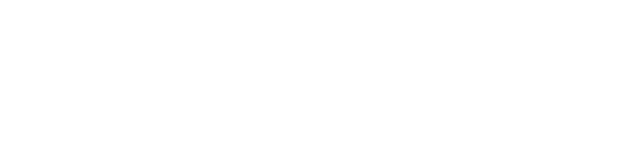
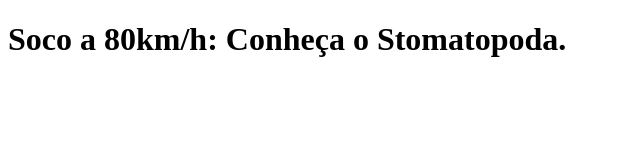
Before and after one commit to LucasEchebeste/trybe-exerc-cios, a plain HTML site: page fundamentos/introducao-html-css/dia04-html-semantico/index.html in a window 1280 px wide. Shown: the whole page, without its empty margins (0-640 px from the left). Drawn offline with Linux system fonts and the light colour scheme.

Commit message:
adicionando header - exercicio 1

```diff
--- a/fundamentos/introducao-html-css/dia04-html-semantico/index.html
+++ b/fundamentos/introducao-html-css/dia04-html-semantico/index.html
@@ -6,5 +6,11 @@
   </head>
   <body>
     <!--insira os elementos aqui-->
+
+
+        <header>
+            <h1>Soco a 80km/h: Conheça o Stomatopoda.</h1>
+        </header>
+
   </body>
 </html>
```
